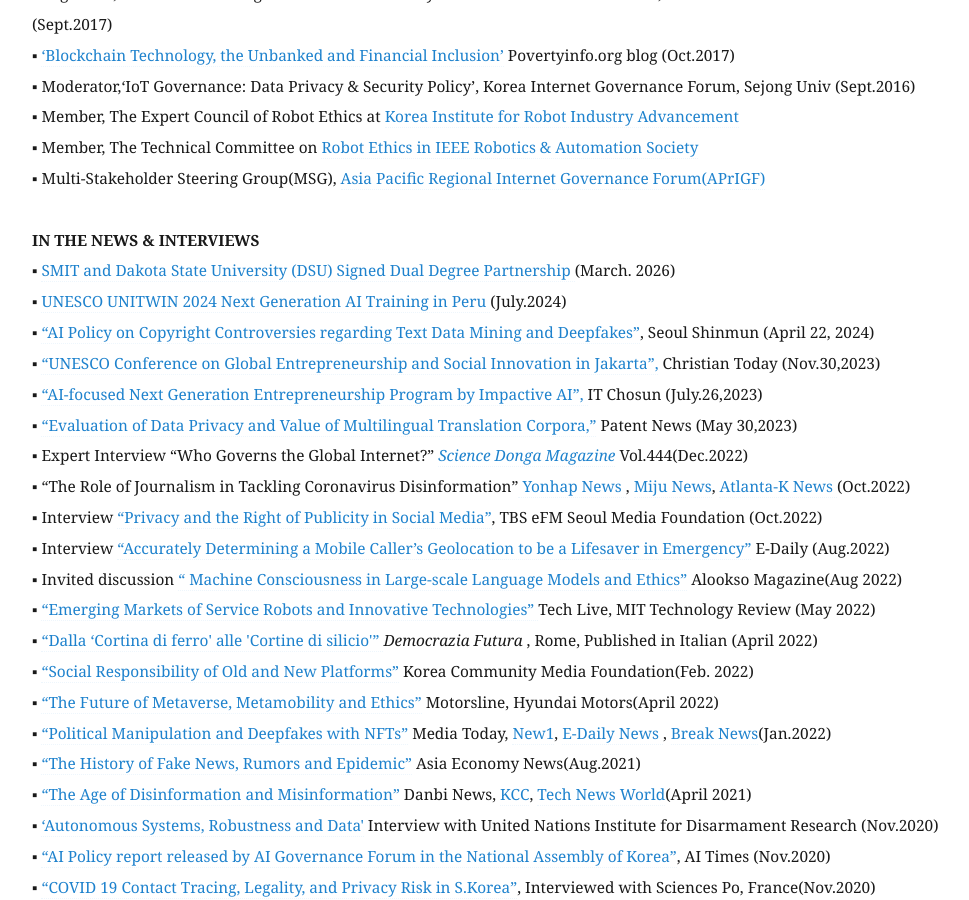
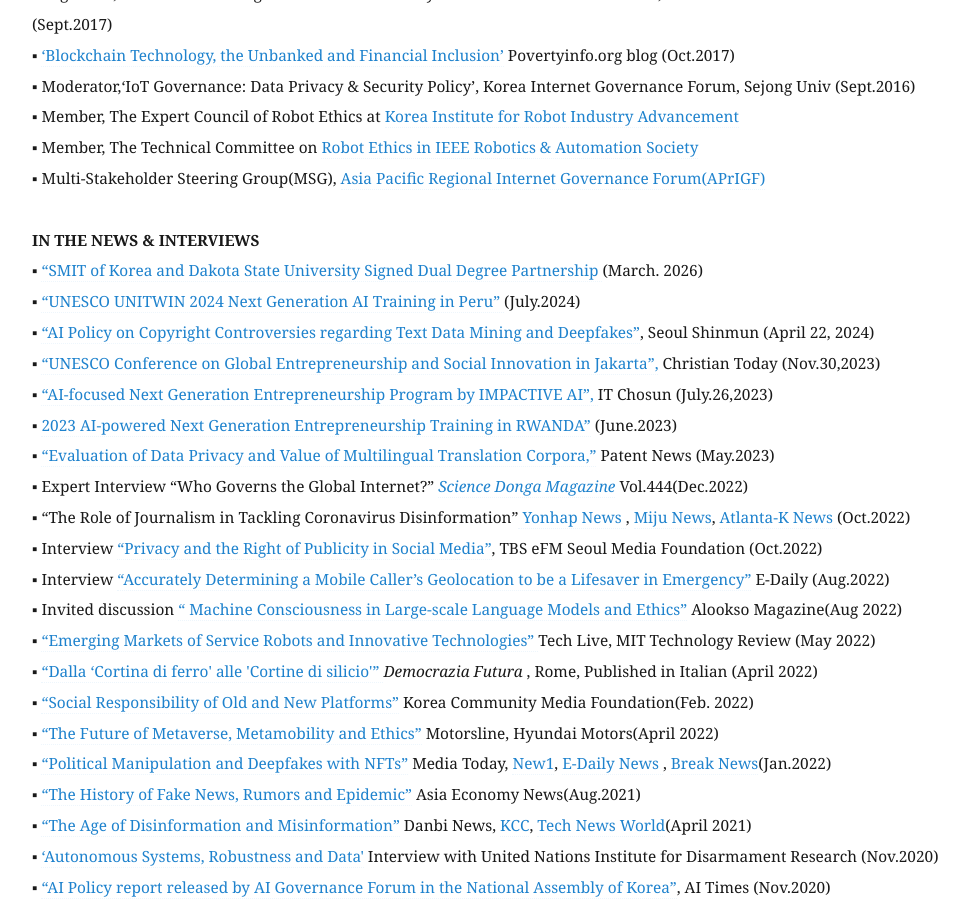
Before and after one commit to eunchangchoi/eunchangchoi.github.io, a Jekyll site: the page built from index.md, in a window 1280 px wide and 900 px high, scrolled down 10315 px. Shown: the whole window, without its empty margins (68-1037 px from the left). Built offline with Jekyll 4.4.1, drawn with Linux system fonts in a browser that asks for light colours.

Commit message:
Update index.md

```diff
--- a/index.md
+++ b/index.md
@@ -221,12 +221,13 @@
 ▪ Multi-Stakeholder Steering Group(MSG), <a href="https://ap.rigf.asia/"> Asia Pacific Regional Internet Governance Forum(APrIGF)</a> <br>
   <br>
  <strong> IN THE NEWS & INTERVIEWS</strong> <br>
-▪ <a href="https://www.newswire.co.kr/newsRead.php?no=1031088"> SMIT and Dakota State University (DSU) Signed Dual Degree Partnership </a> (March. 2026) <br>
-▪ <a href="https://www.youtube.com/watch?v=dcDWxz5GMdg"> UNESCO UNITWIN 2024 Next Generation AI Training in Peru </a> (July.2024) <br>
+▪ <a href="https://www.newswire.co.kr/newsRead.php?no=1031088"> “SMIT of Korea and Dakota State University Signed Dual Degree Partnership </a> (March. 2026) <br>
+▪ <a href="https://www.youtube.com/watch?v=dcDWxz5GMdg"> “UNESCO UNITWIN 2024 Next Generation AI Training in Peru” </a> (July.2024) <br>
 ▪ <a href="https://www.seoul.co.kr/news/editOpinion/opinion/issue-korea/2024/04/22/20240422025001">“AI Policy on Copyright Controversies regarding Text Data Mining and Deepfakes”</a>, Seoul Shinmun (April 22, 2024) <br>
 ▪  <a href="https://www.christiantoday.co.kr/news/358424"> “UNESCO Conference on Global Entrepreneurship and Social Innovation in Jakarta”,</a> Christian Today (Nov.30,2023)<br>
-▪  <a href="https://it.chosun.com/news/articleView.html?idxno=2023072603892"> “AI-focused Next Generation Entrepreneurship Program by Impactive AI”, </a> IT Chosun (July.26,2023) <br>
-▪  <a href="https://www.etnews.com/20230531000207"> “Evaluation of Data Privacy and Value of Multilingual Translation Corpora,”</a> Patent News (May 30,2023) <br>
+▪  <a href="https://it.chosun.com/news/articleView.html?idxno=2023072603892"> “AI-focused Next Generation Entrepreneurship Program by IMPACTIVE AI”, </a> IT Chosun (July.26,2023) <br>
+▪  <a href="https://www.youtube.com/watch?v=khfddhDg4Iw"> 2023 AI-powered Next Generation Entrepreneurship Training in RWANDA”</a> (June.2023) <br>
+▪  <a href="https://www.etnews.com/20230531000207"> “Evaluation of Data Privacy and Value of Multilingual Translation Corpora,”</a> Patent News (May.2023) <br>
 ▪ Expert Interview “Who Governs the Global Internet?” <a href="https://dl.dongascience.com/magazine/index/S#S202211SEL"> <i> Science Donga Magazine</i></a> Vol.444(Dec.2022)<br>
 ▪ “The Role of Journalism in Tackling Coronavirus Disinformation”<a href="https://www.yna.co.kr/view/AKR20221012124400371"> Yonhap News </a>, <a href="https://mijunews.com/2022/10/13/%ec%98%81%ec%83%81%ec%b5%9c%ec%9d%80%ec%b0%bd-%ea%b5%90%ec%88%98-%ea%b0%80%ec%a7%9c%eb%89%b4%ec%8a%a4%ec%9d%98-%ea%b3%a0%ea%b3%a0%ed%95%99%ed%8c%ac%eb%8d%b0%eb%af%b9-%ec%96%b8%eb%a1%a0%ec%9d%98/"> Miju News</a>, <a href="https://atlantak.com/%ec%84%b8%ea%b3%84%ed%95%9c%ec%9d%b8%ec%96%b8%eb%a1%a0%ec%9d%b8%ed%98%91-%ea%b5%ad%ec%a0%9c%ec%8b%ac%ed%8f%ac%ec%a7%80%ec%97%84-%ec%95%a0%ed%8b%80%eb%9e%9c%ed%83%80-k-%ec%82%ac%eb%a1%80/"> Atlanta-K News </a> (Oct.2022) <br>
 ▪ Interview <a href="https://podcasts.apple.com/af/podcast/tbs-efm-this-morning/id1038822609">“Privacy and the Right of Publicity in Social Media”</a>, TBS eFM Seoul Media Foundation (Oct.2022)<br>
```
